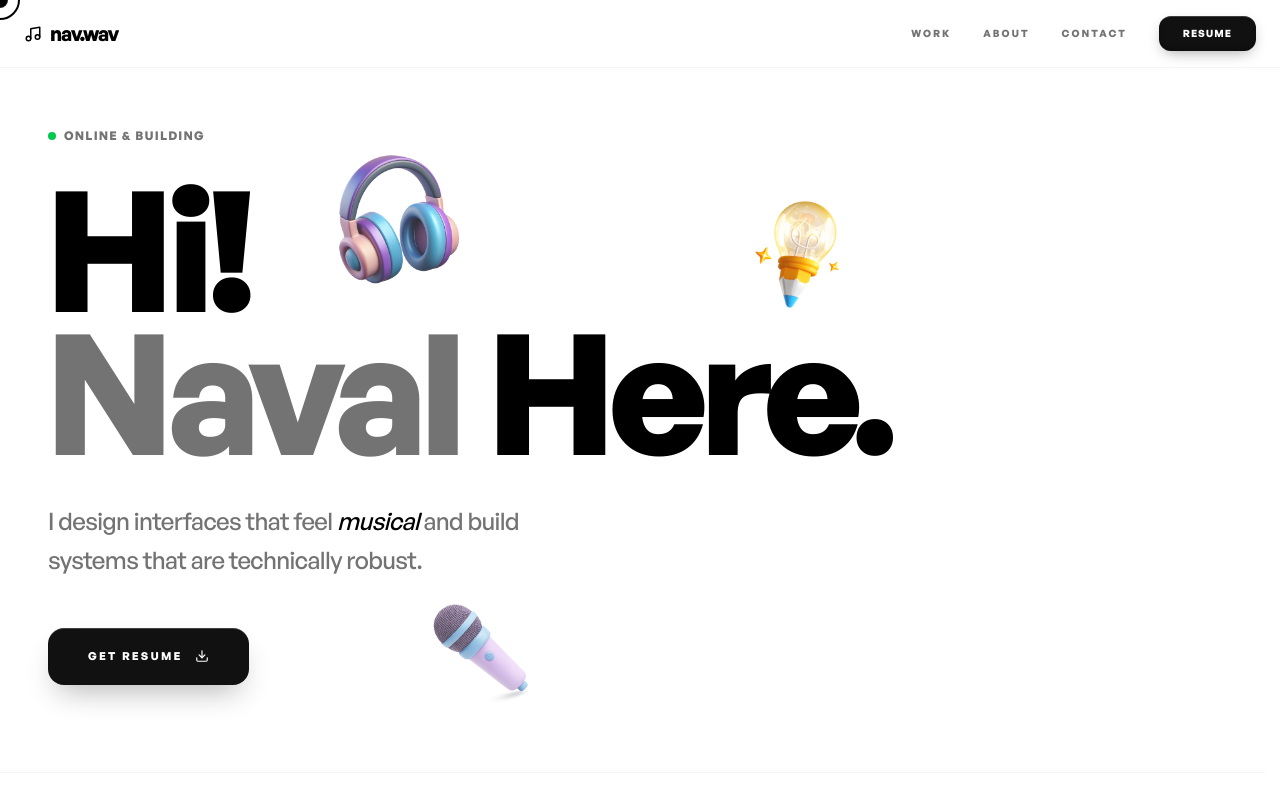
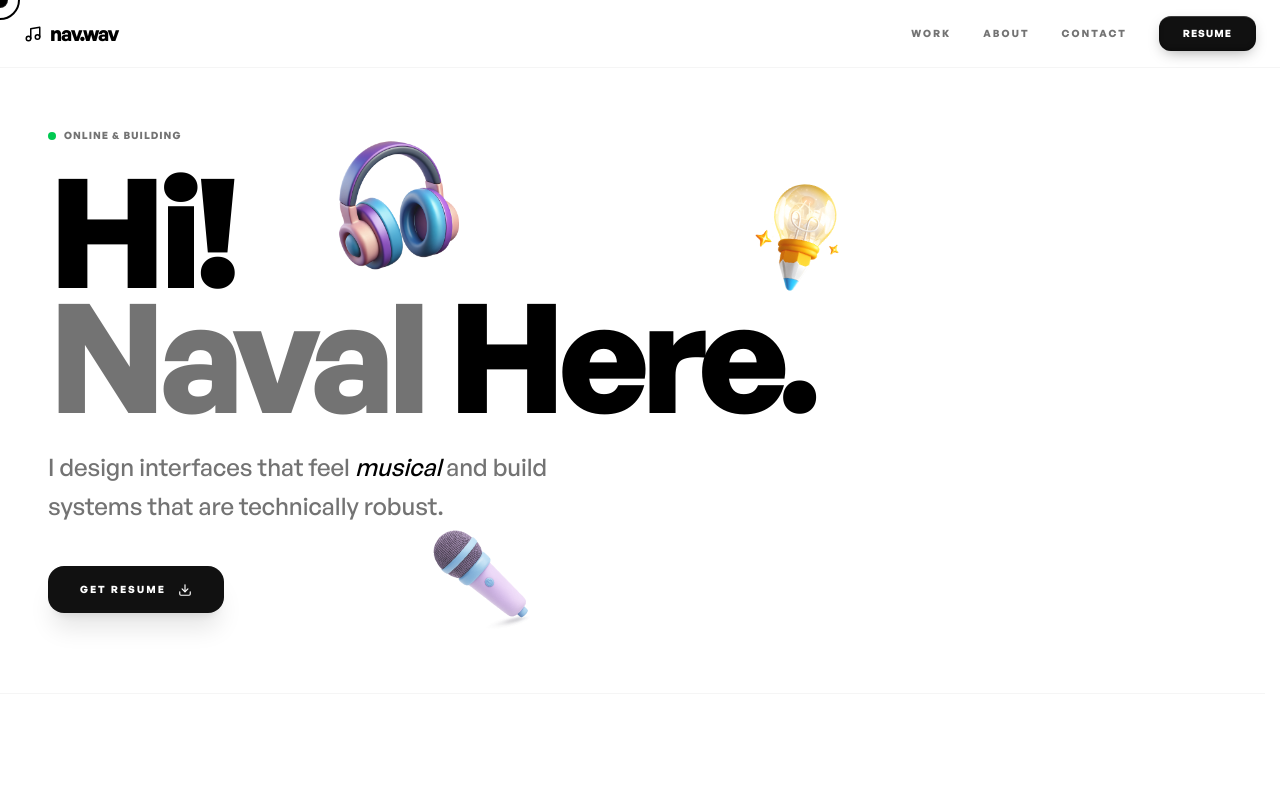
Before and after one commit to snaval29/Less-visuals-minimal-portfolio, a Next.js app: page / in a window 1280 px wide. Shown: the top 800 px of the page. Built offline with nearby package versions, Linux system fonts and the light colour scheme.

Commit message:
fixed spacing issue

```diff
--- a/components/sections/MinimalHero.tsx
+++ b/components/sections/MinimalHero.tsx
@@ -5,20 +5,13 @@ import Image from "next/image"
 
 export const MinimalHero = () => {
   return (
-    /* FIXED: pb-4 on mobile and pb-20 on desktop to eliminate the large white gap before the Work section */
-    <section className="relative w-full min-h-[75vh] md:min-h-[85vh] flex flex-col justify-start bg-white text-neutral-900 pt-20 pb-4 sm:pt-24 md:pt-32 md:pb-20 font-sans overflow-hidden">
+    <section className="relative w-full flex flex-col justify-start bg-white text-neutral-900 pt-16 pb-0 md:pt-32 md:pb-20 font-sans overflow-hidden">
 
       {/* --- ASSET LAYER --- */}
       <div className="absolute inset-0 pointer-events-none z-0">
-        {/* 1. Headphones */}
-        <div
-          className="absolute
-          top-[8%] left-[5%] w-10 h-10
-          sm:top-[12%] sm:left-[10%] sm:w-20 sm:h-20
-          md:top-[19%] md:left-[25%] md:w-28 md:h-28
-          lg:top-[18%] lg:left-[25%] lg:w-40 lg:h-40
-          mix-blend-multiply opacity-80 transition-all duration-500"
-        >
+
+        {/* 1. Headphones: Moved DOWN and RIGHT so they are visible under the navbar */}
+        <div className="absolute top-[8%] left-[8%] w-14 h-14 md:top-[18%] md:left-[25%] md:w-40 md:h-40 mix-blend-multiply opacity-90">
           <Image
             src="/images/headphone.png"
             alt="3D Headphones"
@@ -28,106 +21,55 @@ export const MinimalHero = () => {
           />
         </div>
 
-        {/* 2. Bulb-Pencil */}
-        <div
-          className="absolute
-          top-[12%] right-[8%] w-8 h-8
-          sm:top-[15%] sm:right-[15%] sm:w-20 sm:h-20
-          md:top-[25%] md:right-[25%] md:w-26 md:h-26
-          lg:top-[22%] lg:right-[30%] lg:w-44 lg:h-44
-          rotate-[35deg] mix-blend-multiply opacity-95 transition-all duration-500"
-        >
+        {/* 2. Bulb-Pencil: Tucked into the top right corner */}
+        <div className="absolute top-[10%] right-[5%] w-10 h-10 md:top-[22%] md:right-[30%] md:w-44 md:h-44 rotate-[35deg] mix-blend-multiply opacity-95">
           <Image src="/images/bulb.png" alt="3D Idea Bulb" fill className="object-contain" />
         </div>
 
-        {/* 3. Microphone: RE-ALIGNED specifically for the screenshot issue */}
-        <div
-          className="absolute
-          bottom-[5%] left-[60%] w-14 h-14
-          sm:bottom-[5%] sm:left-[15%] sm:w-24 sm:h-24
-          md:bottom-[8%] md:left-[40%] md:w-24 md:h-24
-          lg:bottom-[6%] lg:left-[32%] lg:w-38 lg:h-38
-          -rotate-[15deg] mix-blend-multiply opacity-75 transition-all duration-500"
-        >
+        {/* 3. Microphone: RE-POSITIONED to sit right next to the CTA button on mobile */}
+        <div className="absolute bottom-[10%] right-[10%] w-16 h-16 md:bottom-[6%] md:left-[32%] md:w-38 md:h-38 -rotate-[15deg] mix-blend-multiply opacity-80">
           <Image src="/images/mic.png" alt="3D Microphone" fill className="object-contain saturate-[0.85]" />
         </div>
       </div>
 
       {/* --- CONTENT LAYER --- */}
-      <div className="max-w-7xl mx-auto px-5 sm:px-6 md:px-12 w-full relative z-10">
+      <div className="max-w-7xl mx-auto px-6 md:px-12 w-full relative z-10">
         <motion.div
           initial={{ opacity: 0, y: 16 }}
           animate={{ opacity: 1, y: 0 }}
           transition={{ duration: 0.6, ease: [0.16, 1, 0.3, 1] }}
-          className="mt-6 sm:mt-4 md:mt-0"
         >
           {/* Status Badge */}
-          <div className="flex items-center gap-2 mb-5 sm:mb-6 md:mb-8">
+          <div className="flex items-center gap-2 mb-6">
             <span className="relative flex h-2 w-2">
               <span className="animate-ping absolute inline-flex h-full w-full rounded-full bg-green-400 opacity-75"></span>
               <span className="relative inline-flex rounded-full h-2 w-2 bg-green-500"></span>
             </span>
-            <span className="text-[9px] sm:text-[10px] md:text-xs font-bold tracking-widest uppercase text-neutral-500">
+            <span className="text-[10px] font-bold tracking-widest uppercase text-neutral-500">
               Online & Building
             </span>
           </div>
 
-          {/* Headline */}
-          <h1
-            className="
-            text-[15vw] leading-[0.92]
-            xs:text-[14vw] xs:leading-[0.9]
-            sm:text-6xl sm:leading-[0.88]
-            md:text-8xl md:leading-[0.85]
-            lg:text-[9.5rem]
-            xl:text-[10.5rem]
-            font-bold tracking-tighter mb-6 sm:mb-8 md:mb-10 -ml-1 text-black
-            max-w-[95%] sm:max-w-none"
-          >
+          <h1 className="text-[15vw] leading-[0.9] md:text-[9.5rem] md:leading-[0.82] font-bold tracking-tighter mb-8 text-black">
             Hi! <br />
             <span className="text-neutral-500">Naval</span> Here.
           </h1>
 
-          {/* Subline */}
-          <p
-            className="
-            max-w-[90%] xs:max-w-xs sm:max-w-md md:max-w-lg
-            text-[15px] sm:text-lg md:text-xl lg:text-2xl
-            text-neutral-500 font-medium
-            leading-relaxed mb-8 sm:mb-10 md:mb-12
-            tracking-tight"
-          >
-            I design interfaces that feel <span className="text-black italic">musical</span> and build systems that are
-            technically robust.
+          <p className="max-w-[90%] md:max-w-lg text-lg md:text-2xl text-neutral-500 font-medium leading-relaxed mb-10">
+             I design interfaces that feel <span className="text-black italic">musical</span> and build systems that are technically robust.
           </p>
 
-          {/* CTA Button */}
-          <div className="flex flex-wrap items-center gap-4 sm:gap-6 md:gap-10 mb-2">
+          <div className="flex items-center gap-6 mb-12 md:mb-0">
             <a
-              href="/resume.pdf"
-              target="_blank"
-              className="
-                  group relative inline-flex items-center gap-2 sm:gap-2.5 md:gap-3
-                  px-7 py-3.5 sm:px-8 sm:py-4 md:px-10 md:py-5
-                  bg-neutral-900 text-white rounded-xl sm:rounded-xl md:rounded-2xl
-                  transition-all duration-300 transform-gpu
-                  active:scale-95 active:translate-y-0.5
-                  shadow-[0_15px_30px_-10px_rgba(0,0,0,0.3)]
-                  before:absolute before:inset-0 before:rounded-xl sm:before:rounded-xl md:before:rounded-2xl before:border-t before:border-white/20
-                "
-              rel="noreferrer"
+                href="/resume.pdf"
+                className="group relative inline-flex items-center gap-3 px-8 py-4 bg-neutral-900 text-white rounded-2xl shadow-xl"
             >
-              <span className="font-bold text-[9px] sm:text-[10px] md:text-[11px] uppercase tracking-[0.2em] relative z-10">
-                Get Resume
-              </span>
-              <Download
-                size={12}
-                className="sm:w-[13px] sm:h-[13px] md:w-[14px] md:h-[14px] group-hover:translate-y-1 transition-transform relative z-10"
-              />
+                <span className="font-bold text-[10px] uppercase tracking-[0.2em]">Get Resume</span>
+                <Download size={14} />
             </a>
           </div>
         </motion.div>
       </div>
     </section>
-  )
-}
+  );
+};
--- a/components/sections/MinimalWork.tsx
+++ b/components/sections/MinimalWork.tsx
@@ -39,17 +39,18 @@ const codeProjects = [
 
 export const MinimalWork = () => {
   return (
-    /* FIXED: Reduced pt-4 for mobile to connect directly with Hero section.
-       pb-20 ensures enough space before the next section.
-       md:pt-32 md:pb-32 keeps the spacious web look.
-    */
-    <section id="work" className="relative w-full pt-4 pb-20 md:pt-32 md:pb-32 bg-white text-neutral-900 border-t border-neutral-100 font-sans overflow-hidden">
+    /* 🚀 FIXED: pt-0 on mobile eliminates the white space from your screenshot.
+       The border-t creates a clean separation from the Hero. */
+    <section
+      id="work"
+      className="relative w-full pt-0 pb-20 md:pt-32 md:pb-32 bg-white text-neutral-900 border-t border-neutral-100 font-sans overflow-hidden"
+    >
 
       <div className="max-w-7xl mx-auto px-6 md:px-12">
 
         {/* --- HEADER --- */}
-        <div className="flex flex-col md:flex-row md:items-end justify-between mb-12 md:mb-28 gap-4 border-b border-neutral-100 pb-8">
-            <h2 className="text-4xl md:text-7xl font-bold tracking-tighter text-black">
+        <div className="flex flex-col md:flex-row md:items-end justify-between mb-12 md:mb-28 gap-4 border-b border-neutral-100 pb-8 pt-12 md:pt-0">
+            <h2 className="text-5xl md:text-7xl font-bold tracking-tighter text-black">
                 Selected Work
             </h2>
             <div className="text-neutral-400 font-bold text-[10px] md:text-xs uppercase tracking-[0.3em]">
@@ -87,13 +88,13 @@ export const MinimalWork = () => {
                             <div className="w-full lg:col-span-5 flex flex-col">
                                 <div className="flex flex-wrap gap-2 mb-4 md:mb-6">
                                     {project.tags.map(tag => (
-                                        <span key={tag} className="px-3 py-1 bg-neutral-50 border border-neutral-100 rounded-full text-[9px] md:text-[10px] font-bold uppercase tracking-widest text-neutral-500">
+                                        <span key={tag} className="px-3 py-1 bg-neutral-50 border border-neutral-100 rounded-full text-[9px] font-bold uppercase tracking-widest text-neutral-500">
                                             {tag}
                                         </span>
                                     ))}
                                 </div>
 
-                                <h3 className="text-2xl md:text-5xl font-bold mb-3 md:mb-6 text-black tracking-tighter transition-colors group-hover:text-neutral-500">
+                                <h3 className="text-3xl md:text-5xl font-bold mb-3 md:mb-6 text-black tracking-tighter transition-colors group-hover:text-neutral-500">
                                     {project.name}
                                 </h3>
 
```
